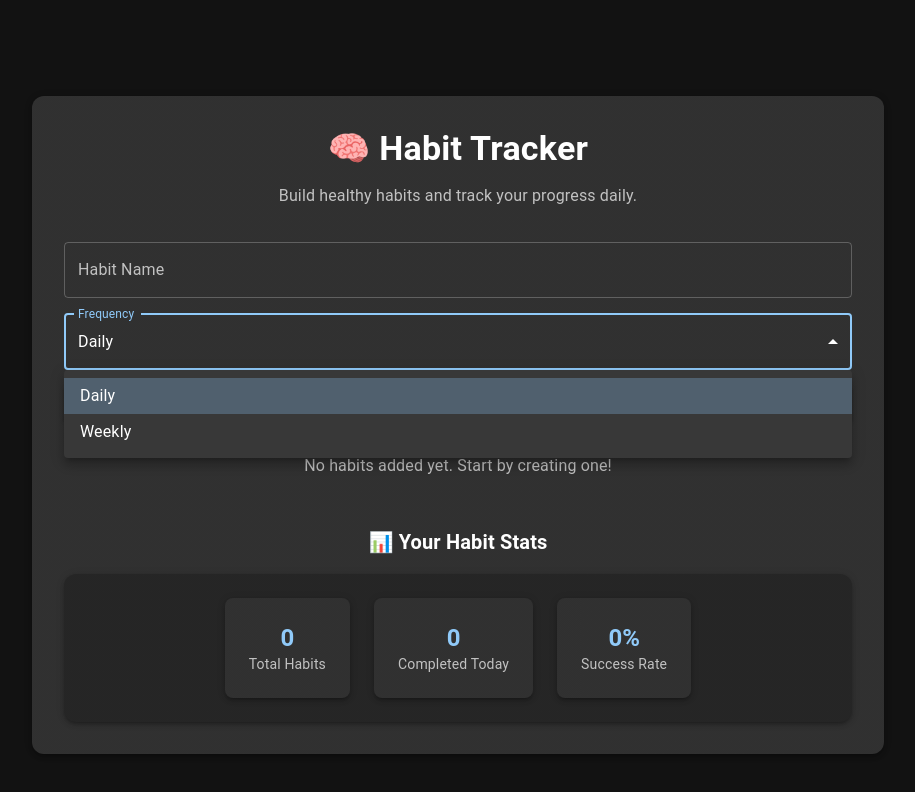
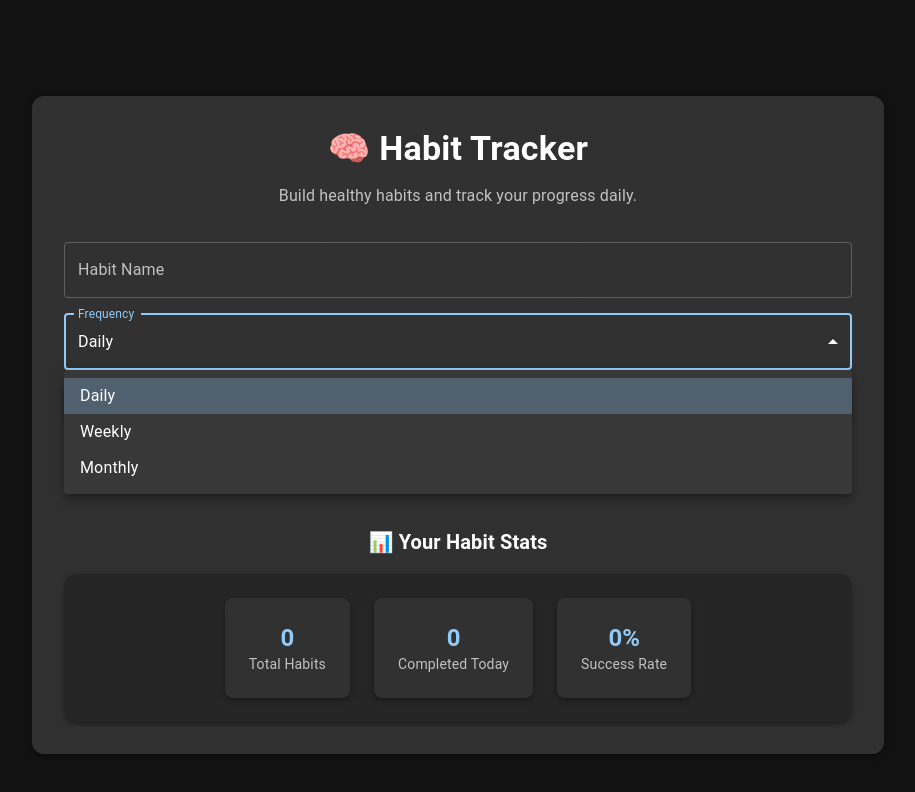
Before and after one commit to Sanjana023/habit-tracker, a React (Vite) app: page / in a window 1280 px wide. Both pictures are taken after a click on the element "Daily". Shown: the top 792 px of the page, without its empty margins (182-1097 px from the left). Built offline with nearby package versions, Linux system fonts and the light colour scheme.

Commit message:
frequency updated

```diff
--- a/src/components/add-habit-form.tsx
+++ b/src/components/add-habit-form.tsx
@@ -12,7 +12,9 @@ import { useHabitStore } from '../store/store';
 
 const AddHabitForm = () => {
   const [name, setName] = useState('');
-  const [frequency, setFrequency] = useState<'daily' | 'weekly'>('daily');
+  const [frequency, setFrequency] = useState<'daily' | 'weekly' | 'monthly'>(
+    'daily'
+  );
 
   const { habits, addHabit } = useHabitStore();
 
@@ -47,10 +49,13 @@ const AddHabitForm = () => {
           <Select
             value={frequency}
             label="Frequency"
-            onChange={(e) => setFrequency(e.target.value as 'daily' | 'weekly')}
+            onChange={(e) =>
+              setFrequency(e.target.value as 'daily' | 'weekly' | 'monthly')
+            }
           >
             <MenuItem value="daily">Daily</MenuItem>
             <MenuItem value="weekly">Weekly</MenuItem>
+            <MenuItem value="monthly">Monthly</MenuItem>
           </Select>
         </FormControl>
         <Button type="submit" variant="contained" color="primary">
```
